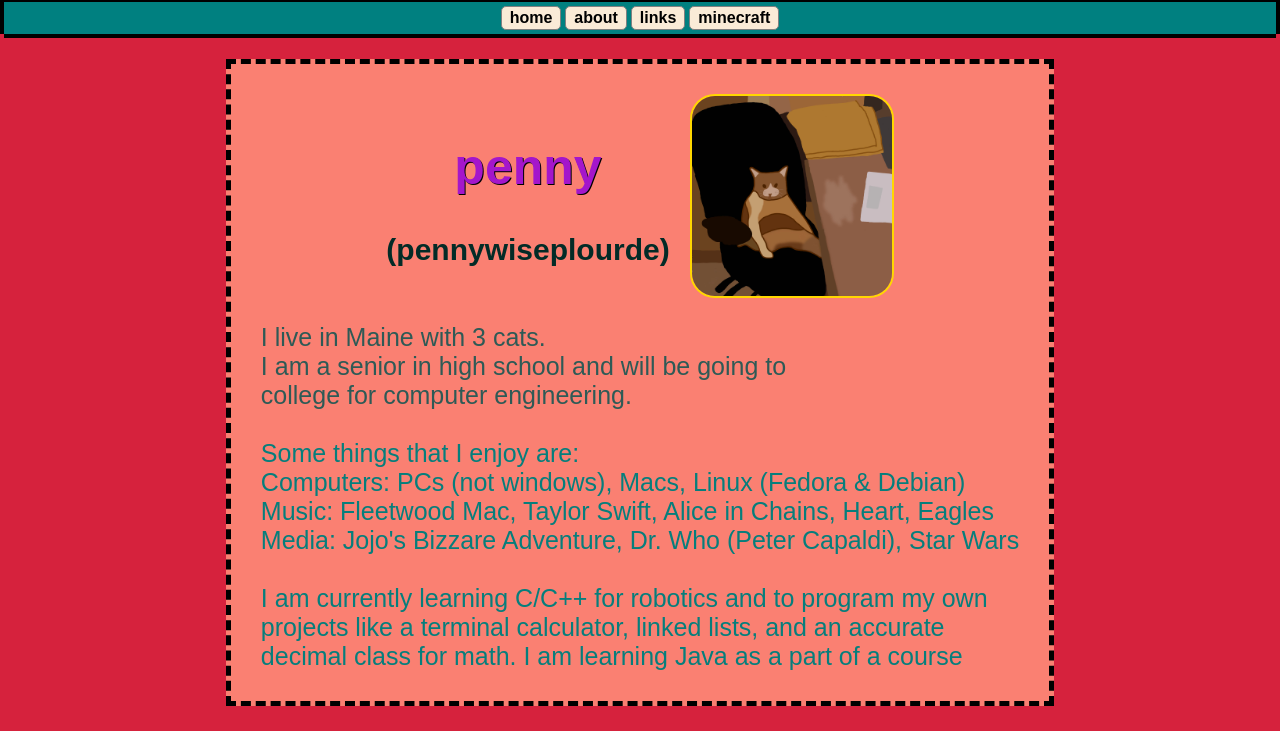
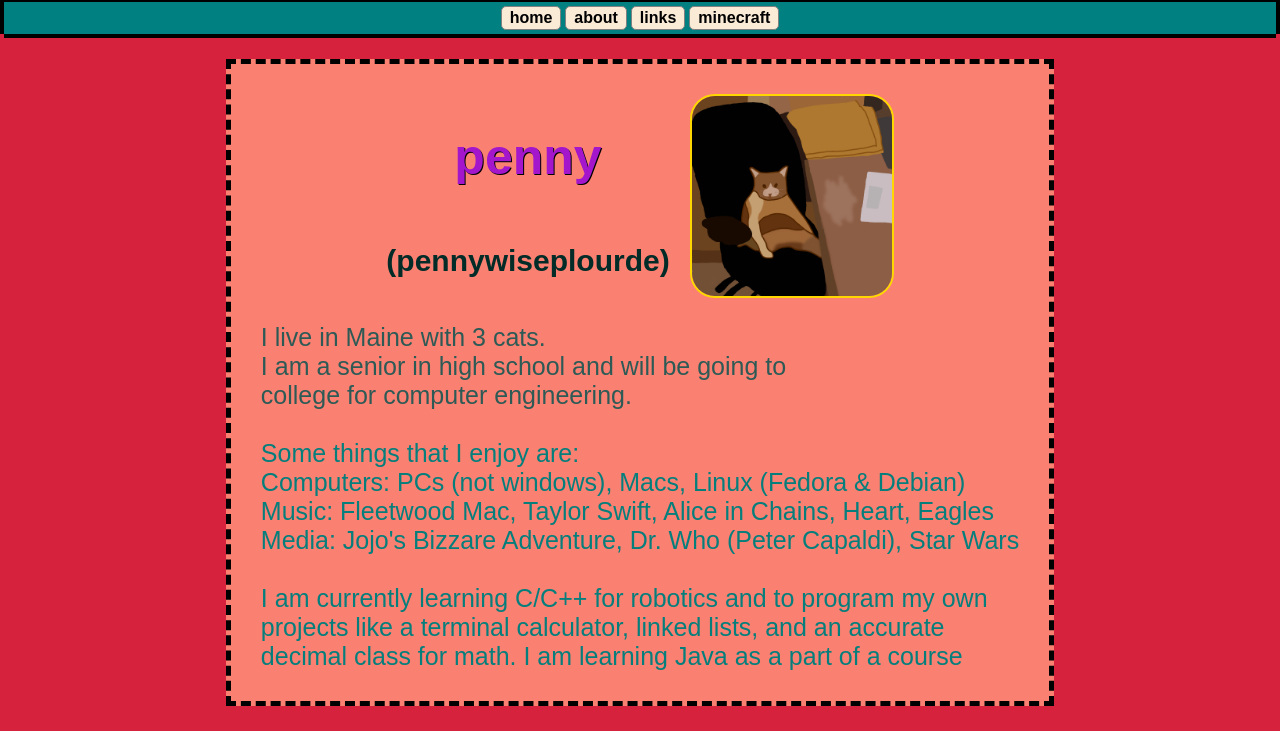
Before and after one commit to pennywiseplourde/pennywiseplour.de, a plain HTML site: page about.html in a window 1280 px wide. Shown: the part 134-865 px from the top of the page. Drawn offline with Linux system fonts and the light colour scheme.

Commit message:
spelling mistake

```diff
--- a/style.css
+++ b/style.css
@@ -137,7 +137,7 @@
 }
 
 .profile-text-stack {
-    desplay: flex;
+    display: flex;
     flex-direction: column;
     justify-content: center;
     align-items: center;
```
